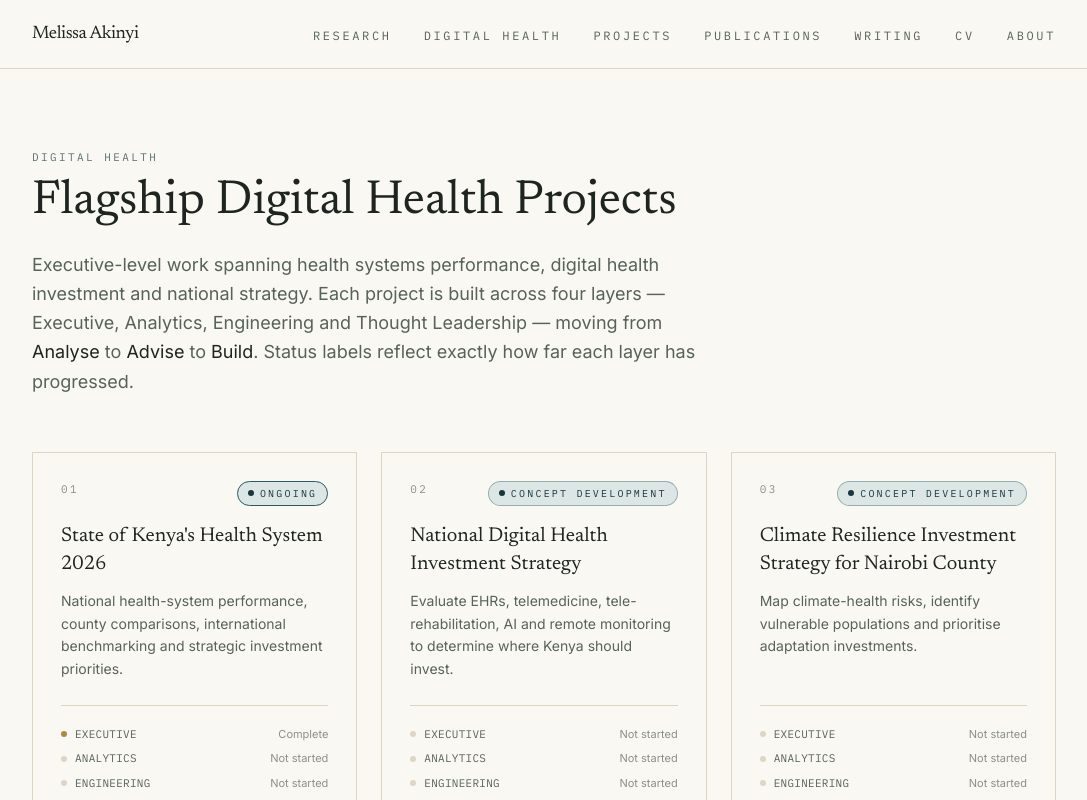
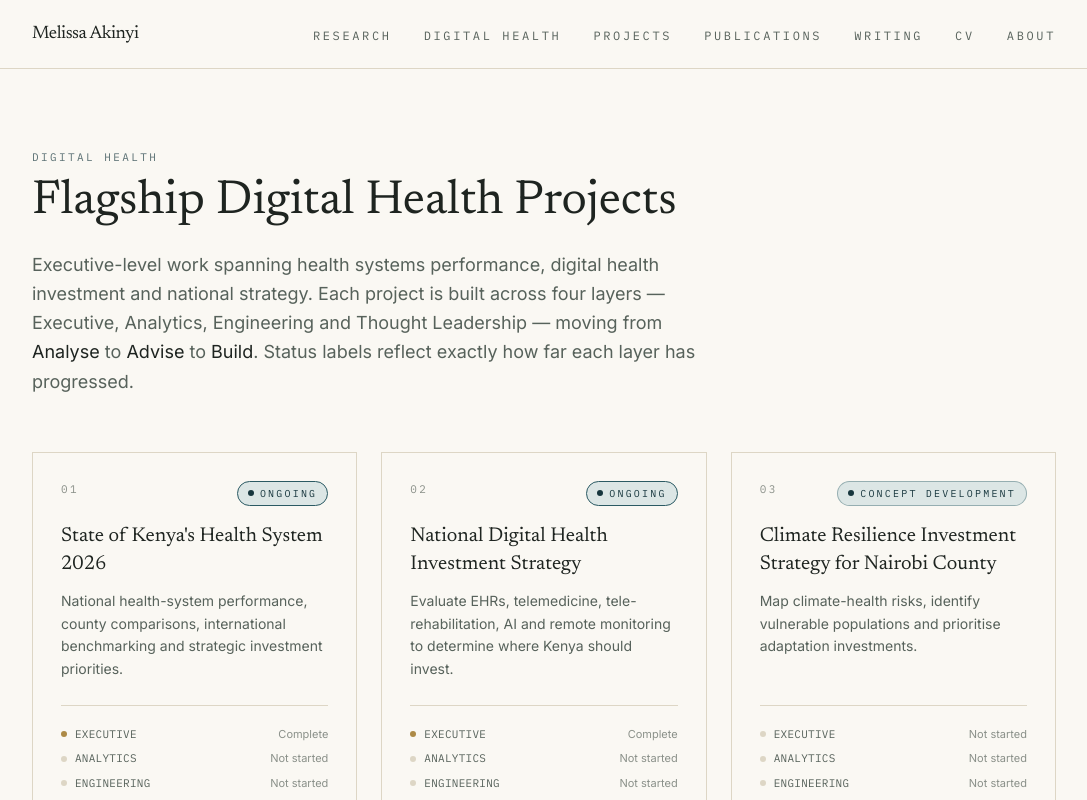
Before and after one commit to MelissaAkinyi/melissa-portfolio-health, a Next.js app: page /digital-health-projects in a window 1280 px wide. Shown: the top 800 px of the page, without its empty margins (96-1183 px from the left). Built offline with nearby package versions, Linux system fonts and the light colour scheme.

Commit message:
Add Executive Summary for National Digital Health Investment Strategy

```diff
--- a/content/flagship-projects.ts
+++ b/content/flagship-projects.ts
@@ -35,14 +35,29 @@ export const flagshipProjects: FlagshipProject[] = [
       "Thought Leadership": { status: "Not started" },
     },
   },
-  {
+   {
     slug: "national-digital-health-investment-strategy",
     number: 2,
     title: "National Digital Health Investment Strategy",
     objective:
       "Evaluate EHRs, telemedicine, tele-rehabilitation, AI and remote monitoring to determine where Kenya should invest.",
-    status: "Concept Development",
-    layers: emptyLayers(),
+    status: "Ongoing",
+    layers: {
+      Executive: {
+        status: "Complete",
+        summary:
+          "A researched brief assessing EHR interoperability, telemedicine, AI-assisted care, remote monitoring and tele-rehabilitation on current readiness in Kenya, with a sequencing table and four investment recommendations — including flagging tele-rehabilitation as a genuine evidence gap rather than a mature area.",
+        outputs: [
+          {
+            label: "Executive Summary (PDF)",
+            href: "/reports/national-digital-health-investment-strategy-executive-summary.pdf",
+          },
+        ],
+      },
+      Analytics: { status: "Not started" },
+      Engineering: { status: "Not started" },
+      "Thought Leadership": { status: "Not started" },
+    },
   },
   {
     slug: "climate-resilience-investment-strategy-nairobi",
```
Also changed, not shown: 1 other file (tests, documents, lock files or other folders).
